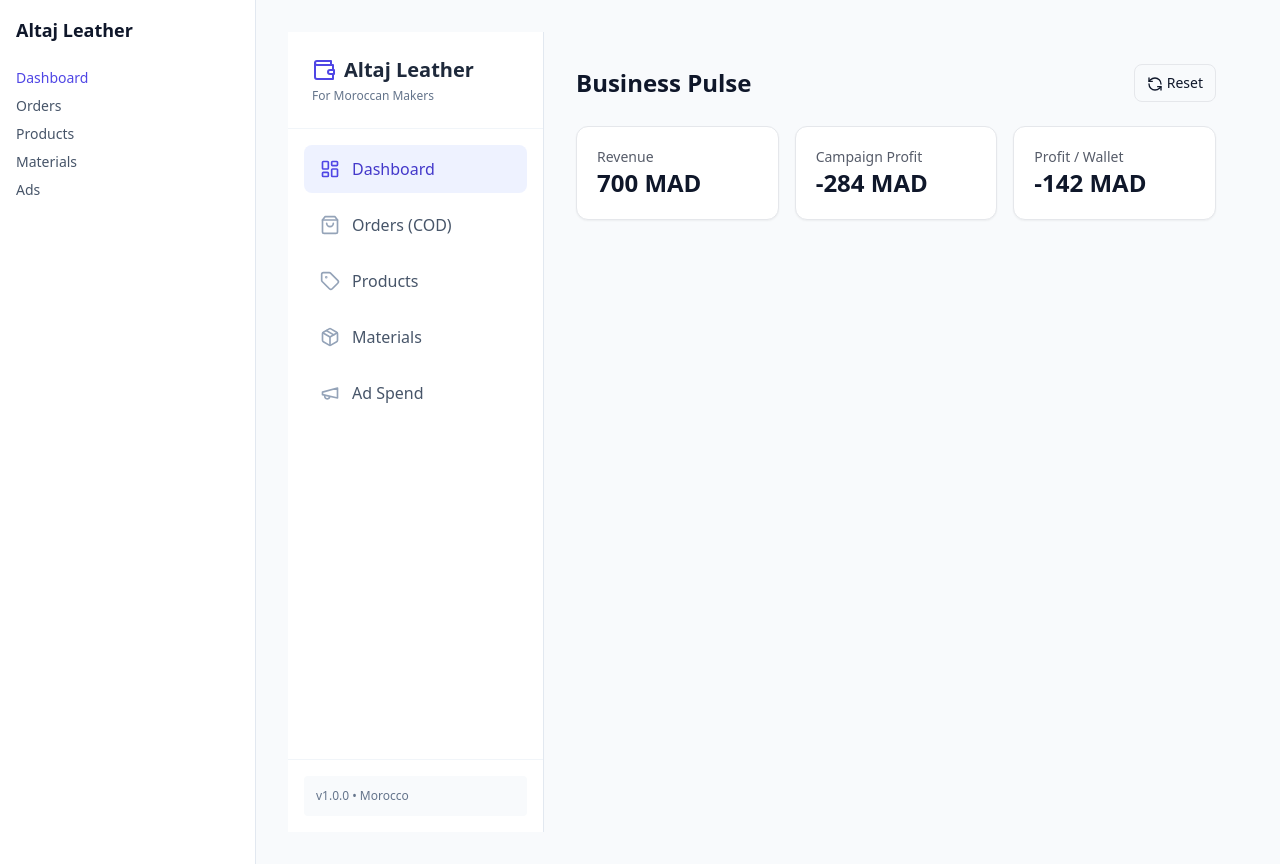
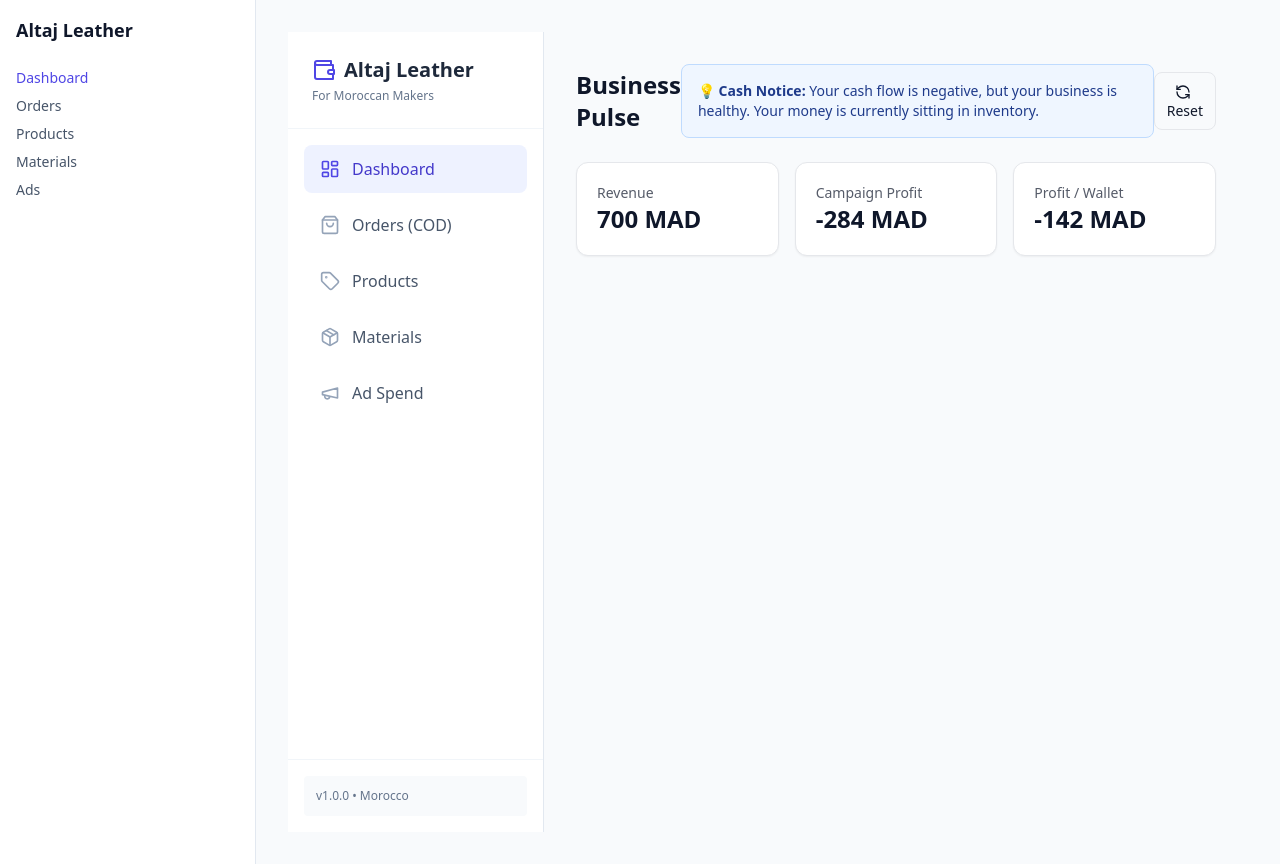
Before and after one commit to thekey2323/Altaj-Profit, a Next.js app: page / in a window 1280 px wide. Built offline with nearby package versions, Linux system fonts and the light colour scheme.

Commit message:
Update Dashboard.tsx

```diff
--- a/components/Dashboard.tsx
+++ b/components/Dashboard.tsx
@@ -82,6 +82,12 @@
     <div className="space-y-6">
       <div className="flex justify-between items-center">
         <h1 className="text-2xl font-bold">Business Pulse</h1>
+        {/* Coach Insight */}
+<div className="rounded-lg border border-blue-200 bg-blue-50 p-4 text-sm text-blue-900">
+  💡 <strong>Cash Notice:</strong> Your cash flow is negative, but your business is healthy.
+  Your money is currently sitting in inventory.
+</div>
+
         <button
           onClick={startFresh}
           className="px-3 py-2 text-sm border rounded-lg"
```
